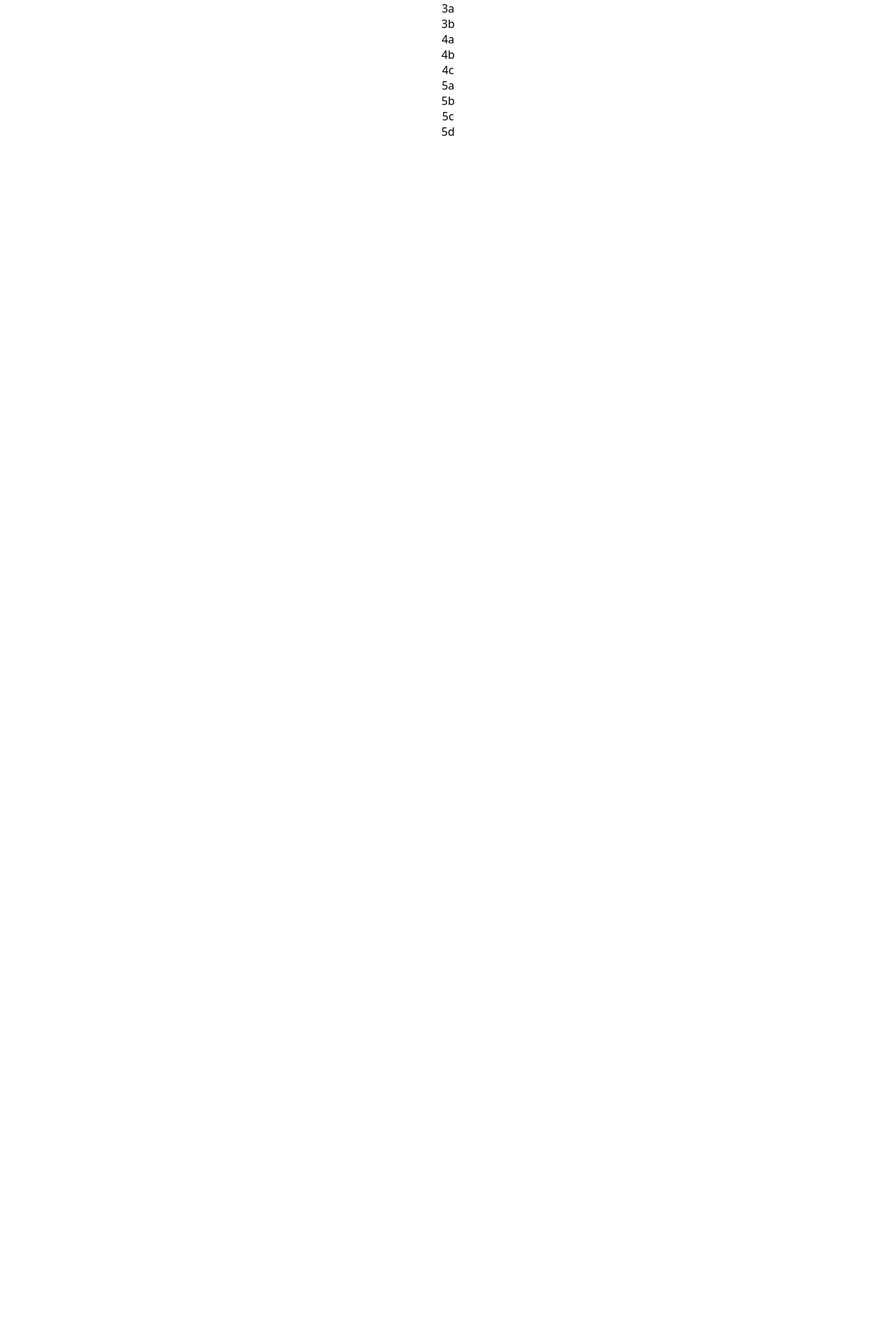
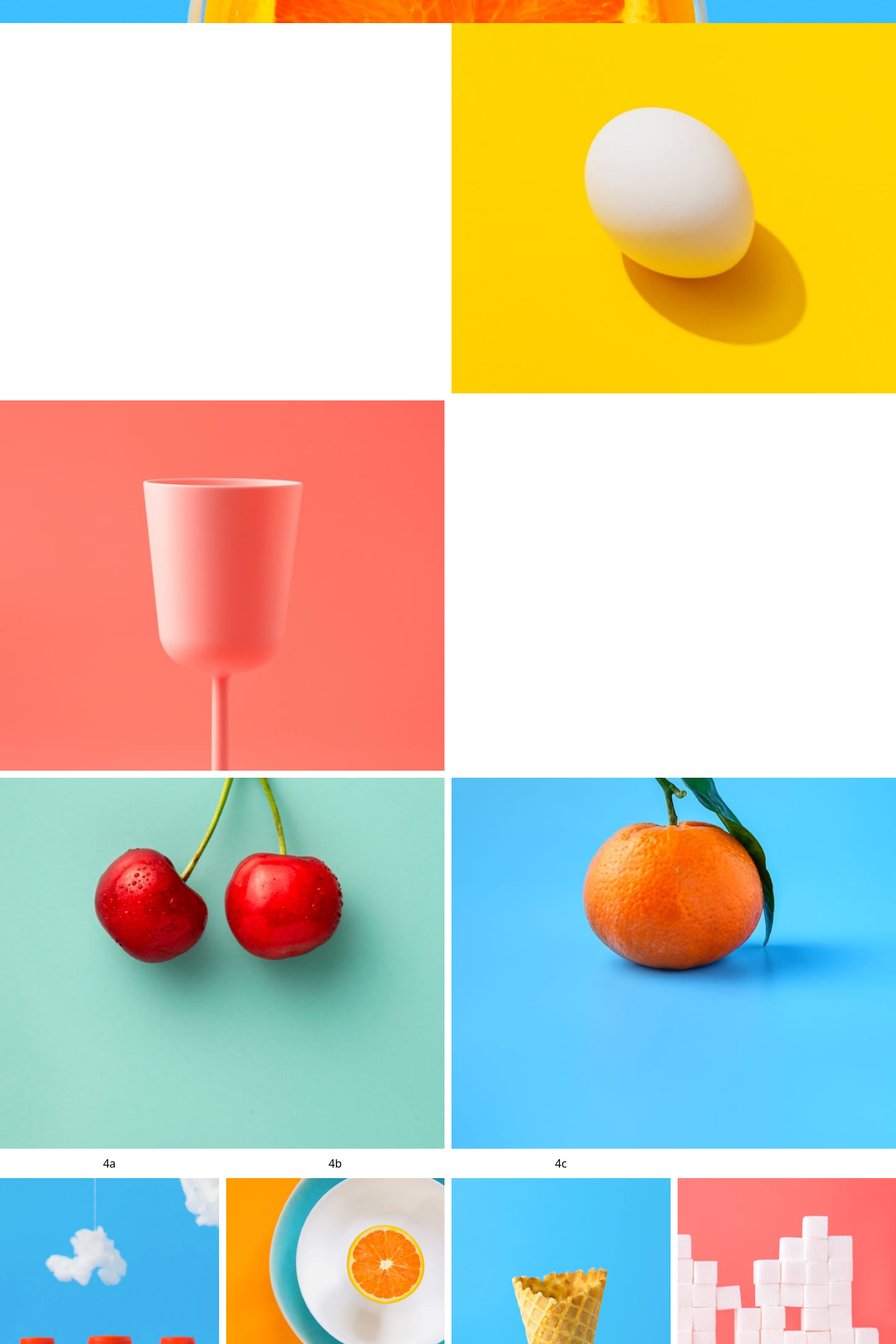
Before and after one commit to unachoza/Frontend-Mentor-Collection, a React (Vite) app: page /agency in a window 1280 px wide. Shown: the part 700-2620 px from the top of the page at 70% size. Before the commit the page ends 899 px from the top, so only its background shows below. Built offline with nearby package versions, Linux system fonts and the light colour scheme.

Commit message:
css grid executed

```diff
--- a/src/components/junior/AgencyLandingPage/AgencyLandingPage.module.css
+++ b/src/components/junior/AgencyLandingPage/AgencyLandingPage.module.css
@@ -18,21 +18,78 @@ body {
       height: 100%;
 }
 
+.main {
+      height: 100vh;
+      width: 100vw;
+}
+
 .grid-container {
       display: grid;
       grid-template-rows: repeat(5, auto);
-      grid-template-columns: repeat(4, 1fr); /* max columns we'll use */
+      grid-template-columns: repeat(4, 1fr);
       gap: 10px;
 }
 
-.grid-container > :nth-child(-n+6) {
-      grid-column: span 2; /* Rows 1–3, two items each */
+.grid-container > :nth-child(1) {
+      grid-row: 1;
+      grid-column: 1 / span 2;
 }
 
-.grid-container > :nth-child(n+7):nth-child(-n+9) {
-      grid-column: span 1; /* Row 4, 3 items */
+.grid-container > :nth-child(2) {
+      grid-row: 1;
+      grid-column: 3 / span 2;
 }
 
-.grid-container > :nth-child(n+10) {
-      grid-column: span 1; /* Row 5, 4 items */
+.grid-container > :nth-child(3) {
+      grid-row: 2;
+      grid-column: 1 / span 2;
 }
+
+.grid-container > :nth-child(4) {
+      grid-row: 2;
+      grid-column: 3 / span 2;
+}
+
+.grid-container > :nth-child(5) {
+      grid-row: 3;
+      grid-column: 1 / span 2;
+}
+
+.grid-container > :nth-child(6) {
+      grid-row: 3;
+      grid-column: 3 / span 2;
+}
+
+.grid-container > :nth-child(7)  {
+      grid-row: 4;
+      grid-column: 1 / span 1;
+}
+
+.grid-container > :nth-child(8)  {
+      grid-row: 4;
+      grid-column: 2 / span 1;
+}
+.grid-container > :nth-child(9)  {
+      grid-row: 4;
+      grid-column: 3 / span 1;
+}
+
+.grid-container > :nth-child(10) {
+      grid-row: 5;
+      grid-column: 1 / span 1;
+}
+
+.grid-container > :nth-child(11) {
+      grid-row: 5;
+      grid-column: 2 / span 1;
+}
+
+.grid-container > :nth-child(12) {
+      grid-row: 5;
+      grid-column: 3 / span 1;
+}
+
+.grid-container > :nth-child(13) {
+      grid-row: 5;
+      grid-column: 4 / span 1;
+}
--- a/src/components/junior/AgencyLandingPage/AgencyLandingPage.tsx
+++ b/src/components/junior/AgencyLandingPage/AgencyLandingPage.tsx
@@ -1,37 +1,90 @@
-import headerImage from "./images/desktop/image-header.jpg";
-import "./AgencyLandingPage.module.css";
+import orangeSliceHeaderImage from "./images/desktop/image-header.jpg";
+import eggRow1Image from "./images/desktop/image-transform.jpg";
+import chaliceRow2Image from "./images/desktop/image-stand-out.jpg";
+import cherryRow3Image from "./images/desktop/image-graphic-design.jpg";
+import orangeRow3Image from "./images/desktop/image-photography.jpg";
+import milkRow5Image from "./images/desktop/image-gallery-milkbottles.jpg";
+import orangeSliceRow5Image from "./images/desktop/image-gallery-orange.jpg";
+import coneRow5Image from "./images/desktop/image-gallery-cone.jpg";
+import sugarCubesRow5Image from "./images/desktop/image-gallery-sugarcubes.jpg";
+
+import facebookIcon from "./images/icon-facebook.svg";
+import instagramIcon from "./images/icon-instagram.svg";
+import twitterIcon from "./images/icon-twitter.svg";
+import pintrestIcon from "./images/icon-pinterest.svg";
+
+import emilyHeadshot from "./images/image-emily.jpg";
+import jennieHeadshot from "./images/image-jennie.jpg";
+import thomasHeadshot from "./images/image-thomas.jpg";
+
+import classes from "./AgencyLandingPage.module.css";
 
 const AgencyLandingPage = () => {
 	return (
-		<div>
-			<div className="hero">
-				<img src={headerImage} alt="orange" />
+		<div className={classes.main}>
+			<div className={classes.hero}>
+				{" "}
+				hero
+				<img src={orangeSliceHeaderImage} alt="orange" />
 			</div>
-			<div className="grid-container">
+			<div className={`${classes["grid-container"]}`}>
 				{/* <!-- Row 1 --> */}
-				<div className="item">1a</div>
-				<div className="item">1b</div>
+				<div className={`${classes["text-box"]} ${classes["item"]}`}>
+					<div className={classes.title}></div>
+					<div className={classes.copy}></div>
+					<div className={classes.link}></div>
+				</div>
+				<div className={classes.item}>
+					<img src={eggRow1Image} alt="egg" />
+				</div>
 
 				{/* <!-- Row 2 --> */}
-				<div className="item">2a</div>
-				<div className="item">2b</div>
+				<div className={classes.item}>
+					<img src={chaliceRow2Image} alt="chalice" />
+				</div>
+				<div className={`${classes["text-box"]} ${classes["item"]}`}>
+					<div className={classes.title}></div>
+					<div className={classes.copy}></div>
+					<div className={classes.link}></div>
+				</div>
 
 				{/* <!-- Row 3 --> */}
-				<div className="item">3a</div>
-				<div className="item">3b</div>
+				<div className={classes.item}>
+					<img src={cherryRow3Image} alt="cherry" />
+				</div>
+				<div className={classes.item}>
+					<img src={orangeRow3Image} alt="orange" />
+				</div>
 
 				{/* <!-- Row 4 --> */}
-				<div className="item">4a</div>
-				<div className="item">4b</div>
-				<div className="item">4c</div>
+				<div className={classes.item}>
+					4a
+					<div className="text"></div>
+				</div>
+				<div className={classes.item}>
+					4b
+					<div className="text"></div>
+				</div>
+				<div className={classes.item}>
+					4c
+					<div className="text"></div>
+				</div>
 
 				{/* <!-- Row 5 --> */}
-				<div className="item">5a</div>
-				<div className="item">5b</div>
-				<div className="item">5c</div>
-				<div className="item">5d</div>
+				<div className={classes.item}>
+					<img src={milkRow5Image} alt="milk" />
+				</div>
+				<div className={classes.item}>
+					<img src={orangeSliceRow5Image} alt="orange slice" />
+				</div>
+				<div className={classes.item}>
+					<img src={coneRow5Image} alt="cone" />
+				</div>
+				<div className={classes.item}>
+					<img src={sugarCubesRow5Image} alt="sugarCubes" />
+				</div>
 			</div>
-			<div className="footer"></div>
+			<div className={classes.footer}></div>
 		</div>
 	);
 };
```
